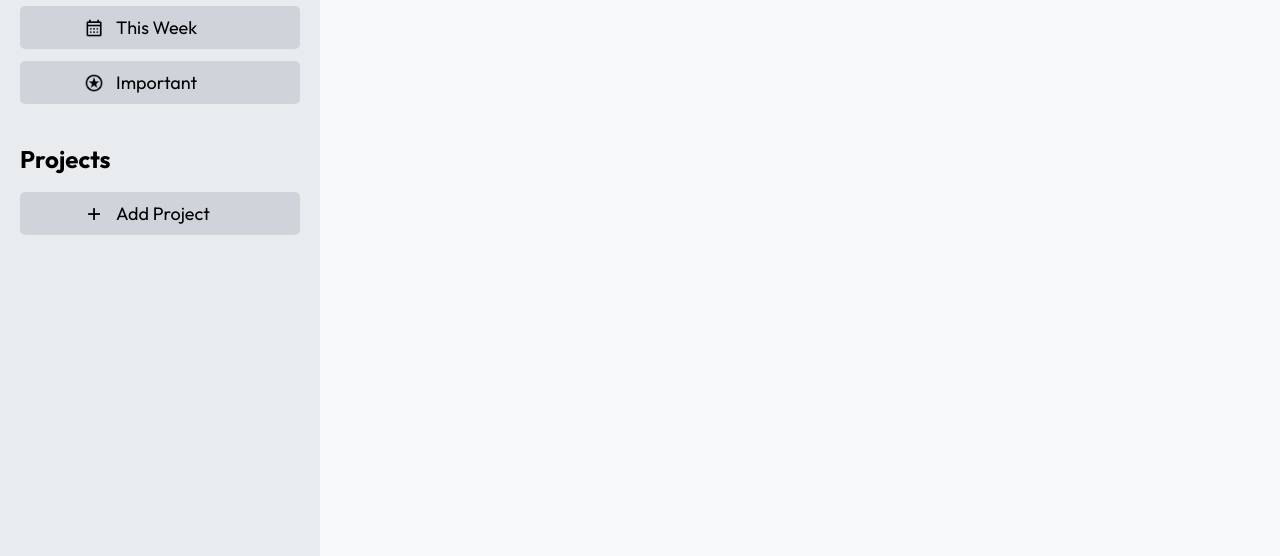
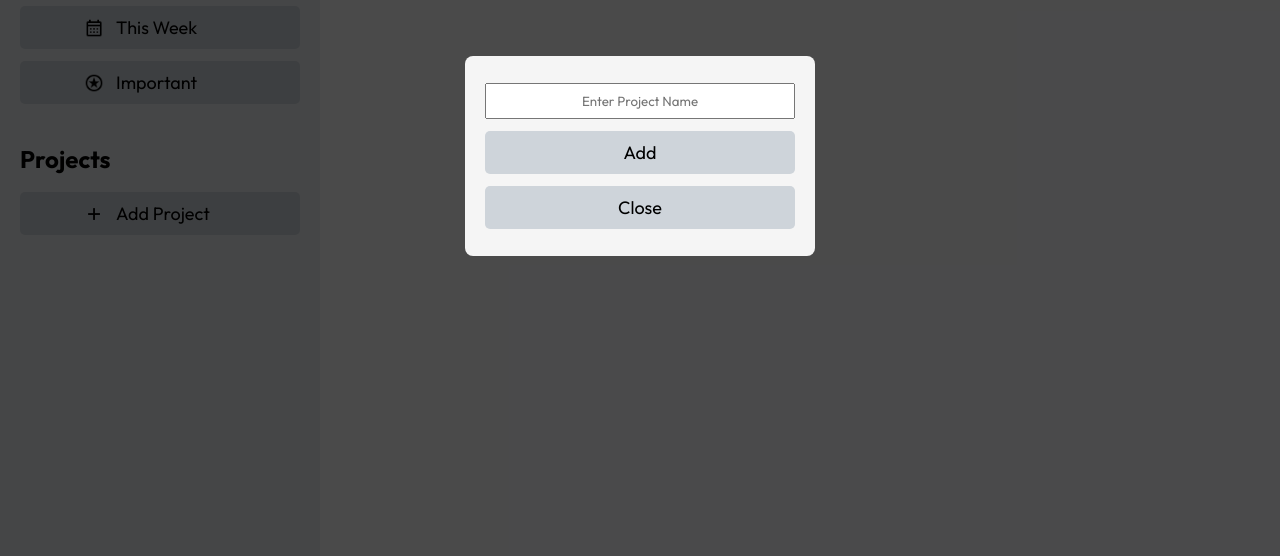
Before and after one commit to gnanaprakash2918/Todo-List, a website built with webpack: page src/index.html in a window 1280 px wide. Both pictures are taken after a click on the element "Add Project". Shown: the part 244-800 px from the top of the page. Built offline with nearby package versions, Linux system fonts and the light colour scheme.

Commit message:
Add Modal visibility to add project btn

```diff
--- a/src/modules/UI.js
+++ b/src/modules/UI.js
@@ -6,8 +6,13 @@ import Project from './Project';
 // Event Listeners
 
 const modalOverlay = document.querySelector('.overlay');
+
+const closeModal = () => {
+  modalOverlay.classList.remove('bg');
+  modalOverlay.innerHTML = '';
+};
+
 const addTaskBtn = document.querySelector('.add-task');
-
 addTaskBtn.addEventListener('click', () => {
   modalOverlay.classList.add('bg');
   modalOverlay.innerHTML = `
@@ -57,13 +62,35 @@ addTaskBtn.addEventListener('click', () => {
   const addTaskModal = document.querySelector('.add-task-modal');
   const closeTaskModalBtn = document.querySelector('.task-close-btn');
 
-  const closeModal = () => {
-    modalOverlay.classList.remove('bg');
-    modalOverlay.innerHTML = '';
-  };
-
   closeTaskModalBtn.addEventListener('click', () => {
     closeModal();
     closeTaskModalBtn.removeEventListener('click', closeModal);
   });
 });
+
+const addProjectBtn = document.querySelector('.add-project-btn');
+addProjectBtn.addEventListener('click', () => {
+  modalOverlay.classList.add('bg');
+  modalOverlay.innerHTML = `
+            <div class="add-project-modal modal">
+            <!-- <label for="task-name">Task Name</label> -->
+            <input
+              type="text"
+              name="project-name"
+              id="project-name"
+              placeholder="Enter Project Name"
+              required
+            />
+            <button class="project-add-btn btn">Add</button>
+            <button class="project-close-btn btn">Close</button>
+          </div>
+  `;
+
+  const addProjectModal = document.querySelector('.project-add-btn');
+  const closeProjectModal = document.querySelector('.project-close-btn');
+
+  closeProjectModal.addEventListener('click', () => {
+    closeModal();
+    closeProjectModal.removeEventListener('click', closeModal);
+  });
+});
--- a/src/style.css
+++ b/src/style.css
@@ -155,6 +155,7 @@ textarea {
   transform: translate(-50%, -50%);
 }
 
+.add-project-modal,
 .add-task-modal {
   display: flex;
   flex-direction: column;
@@ -167,3 +168,9 @@ textarea {
   border-radius: 8px;
   background-color: whitesmoke;
 }
+
+/*Override add project modal width*/
+.add-project-modal {
+  width: 350px;
+  height: 200px;
+}
```
Lines whose indentation alone changed are shown as unchanged.
